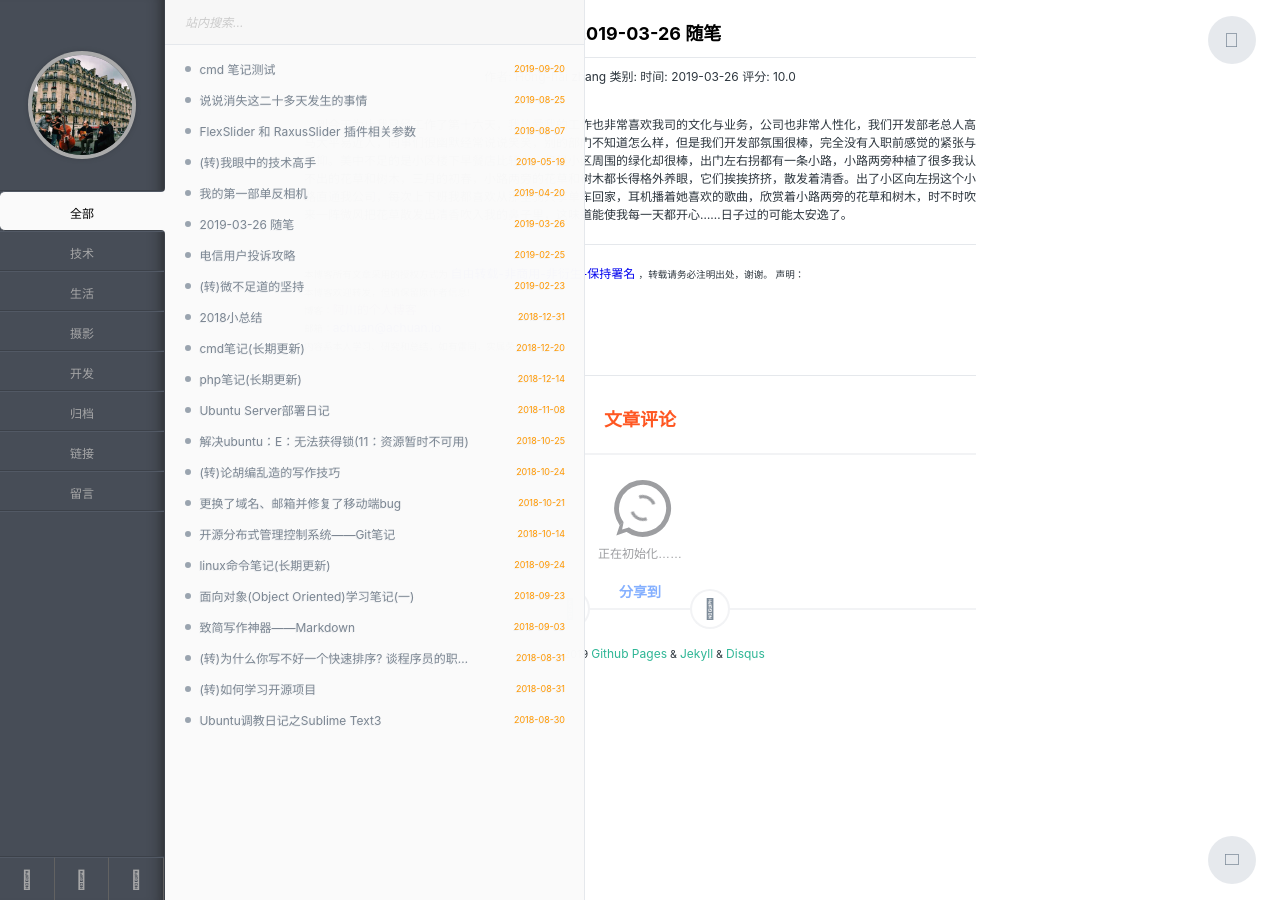
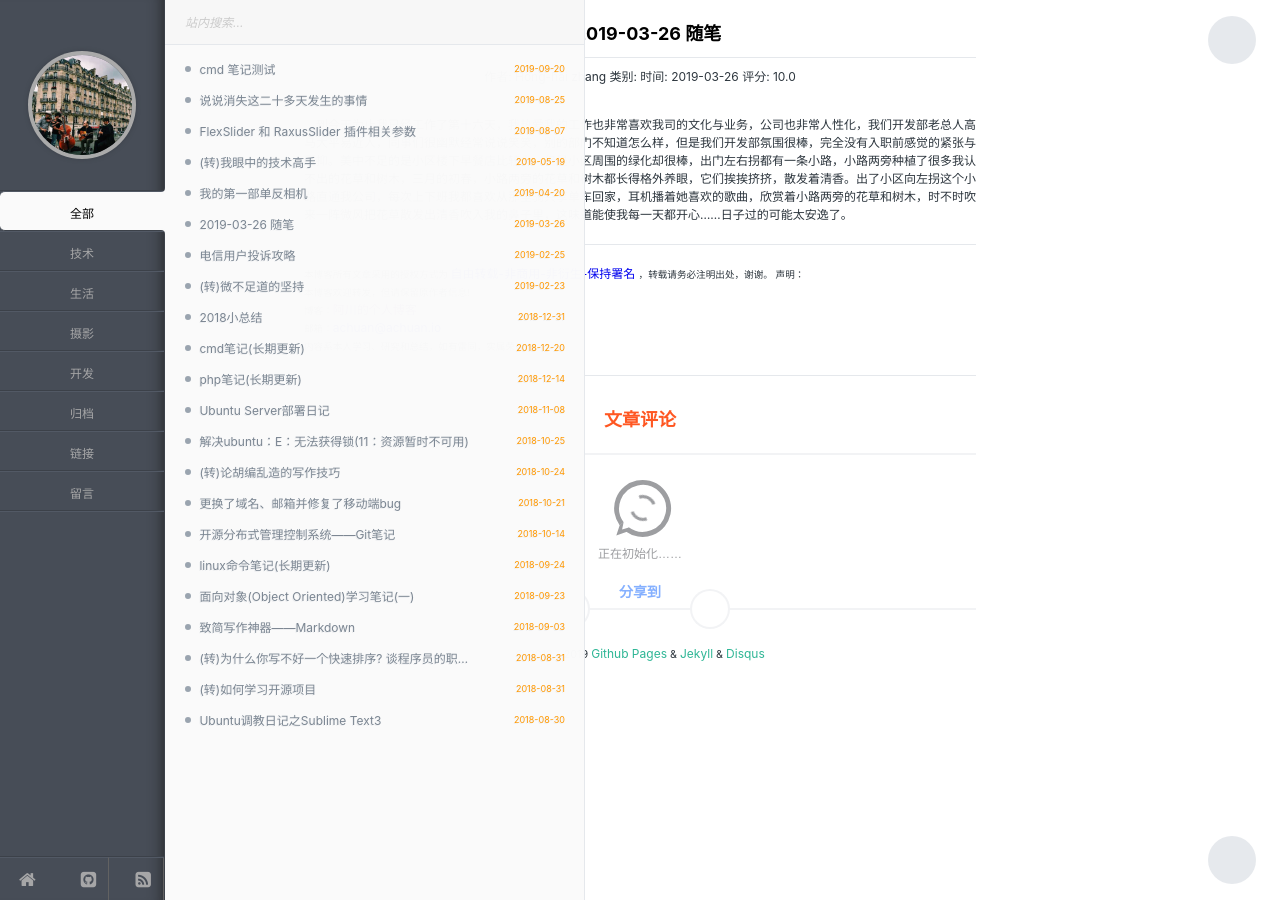
Before and after one commit to shenweiyan/3-jekyll-theme, a Jekyll site: the page built from _posts/生活/2019-03-26-thoughts.md, in a window 1280 px wide. Built offline with Jekyll 4.4.1, drawn with Linux system fonts in a browser that asks for light colours; nearby versions of some CDN libraries; emoji names are drawn with the system emoji font; some web fonts are replaced; comment, search, counter and statistics services are not loaded.

Commit message:
add font-awesome

```diff
--- a/_includes/css.html
+++ b/_includes/css.html
@@ -4,3 +4,5 @@
 <link rel="stylesheet" type="text/css" href="/assets/css/mobile.css">
 <link rel="stylesheet" type="text/css" href="/assets/css/highlight.css">
 <link rel="stylesheet" type="text/css" href="https://fonts.font.im/css?family=Source+Code+Pro">
+<!-- font-awesome 图标-->
+<link rel="stylesheet" href="https://maxcdn.bootstrapcdn.com/font-awesome/4.6.3/css/font-awesome.min.css">
--- a/_includes/nav.html
+++ b/_includes/nav.html
@@ -22,11 +22,11 @@
       </a>
     </ul>
 
-    <!--Github - Rss - 邮箱-->
+    <!--Home - Github - Rss-->
     <div id="tags__bottom">
-      <a href="{{ site.author.github }}" id="icon-github" class="tags-btn fontello" target="_blank"></a>
-      <a href="{{ site.rss }}" id="icon-feed" class="tags-btn fontello" target="_blank"></a>
-      <a href="mailto:{{ site.author.email }}" id="icon-email" class="tags-btn fontello"></a>
+      <a href="https://www.yuque.com/shenweiyan" class="tags-btn fontello" target="_blank"><i class="fa fa-home" aria-hidden="true"></i></a>
+      <a href="{{ site.author.github }}" id="icon-github" class="tags-btn fontello" target="_blank"><i class="fa fa-github-square" aria-hidden="true"></i></a>
+      <a href="{{ site.rss }}" id="icon-feed" class="tags-btn fontello" target="_blank"><i class="fa fa-rss-square" aria-hidden="true"></i></a>
     </div>
   </nav>
 
--- a/assets/css/style.css
+++ b/assets/css/style.css
@@ -9,12 +9,14 @@
   font-style: normal;
 }
 
+/*shenweiyan: 箭头图标*/
 .fontello, .post__toc-li:before {
-  speak: none;
-  font-variant: normal;
-  text-transform: none;
-  -webkit-font-smoothing: antialiased;
-  -moz-osx-font-smoothing: grayscale;
+    font-family: "fontello";
+    speak: none;
+    font-variant: normal;
+    text-transform: none;
+    -webkit-font-smoothing: antialiased;
+    -moz-osx-font-smoothing: grayscale;
 }
 /*---------------------------------*\
    Base
```
Also changed, not shown: 1 other file.
